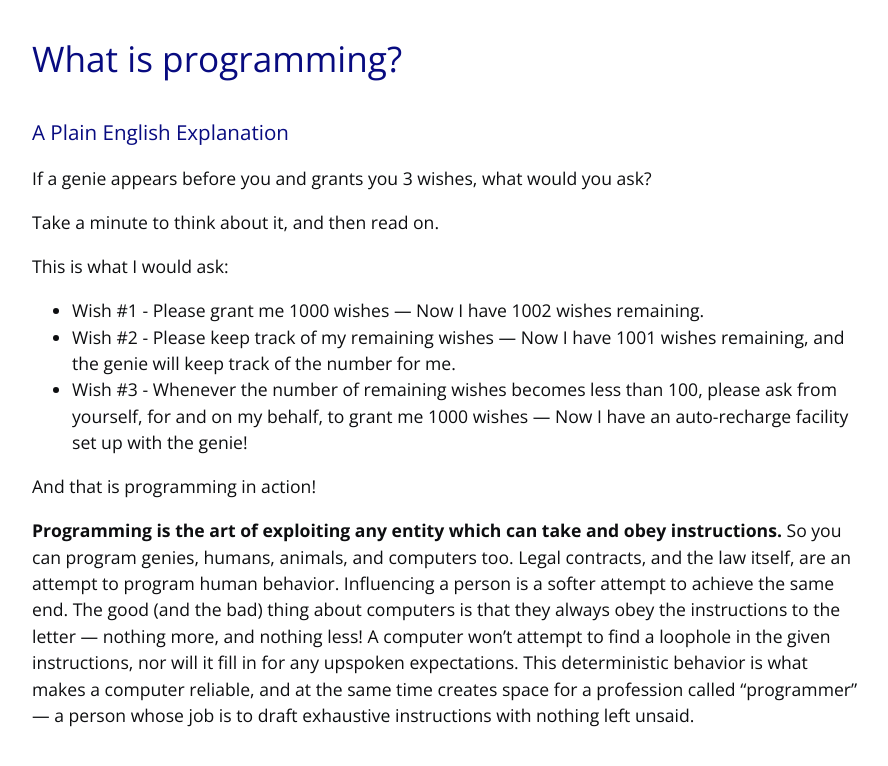
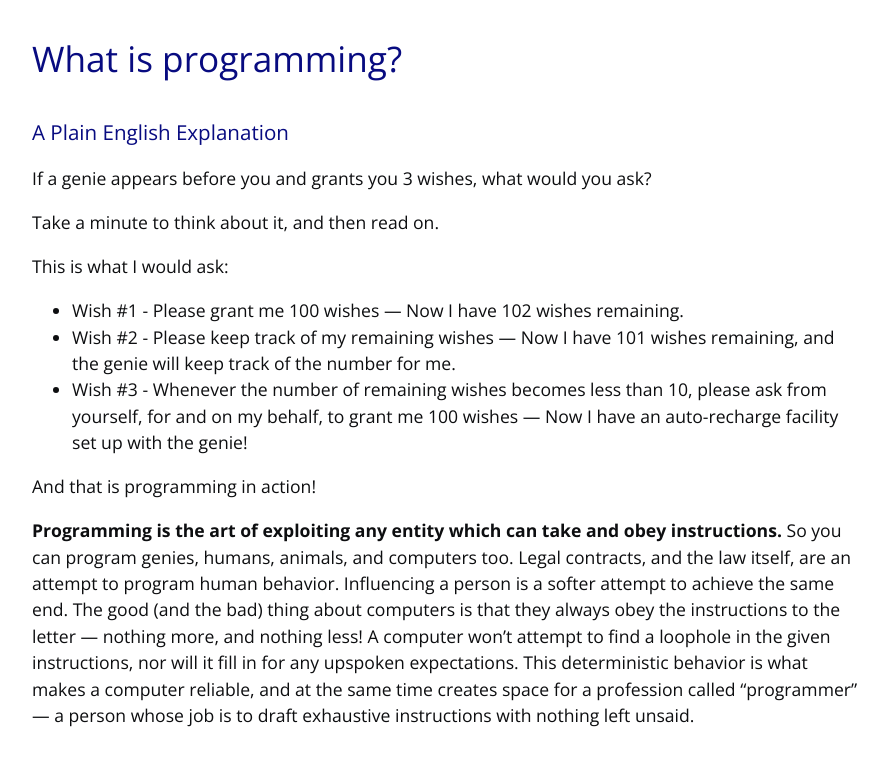
Before and after one commit to vinitjoglekar/vinitjoglekar.github.io, a Jekyll site: the page built from _pages/221010_programming.md, in a window 1280 px wide. Shown: the top 766 px of the page, without its empty margins (192-1080 px from the left). Built offline with Jekyll 4.4.1, drawn with Linux system fonts in a browser that asks for light colours.

Commit message:
Update 221010_programming.md

```diff
--- a/_pages/221010_programming.md
+++ b/_pages/221010_programming.md
@@ -11,9 +11,9 @@ If a genie appears before you and grants you 3 wishes, what would you ask?
 Take a minute to think about it, and then read on.
 
 This is what I would ask:
-- Wish #1 - Please grant me 1000 wishes --- Now I have 1002 wishes remaining.
-- Wish #2 - Please keep track of my remaining wishes --- Now I have 1001 wishes remaining, and the genie will keep track of the number for me.
-- Wish #3 - Whenever the number of remaining wishes becomes less than 100, please ask from yourself, for and on my behalf, to grant me 1000 wishes --- Now I have an auto-recharge facility set up with the genie!
+- Wish #1 - Please grant me 100 wishes --- Now I have 102 wishes remaining.
+- Wish #2 - Please keep track of my remaining wishes --- Now I have 101 wishes remaining, and the genie will keep track of the number for me.
+- Wish #3 - Whenever the number of remaining wishes becomes less than 10, please ask from yourself, for and on my behalf, to grant me 100 wishes --- Now I have an auto-recharge facility set up with the genie!
 
 And that is programming in action!
 
```
